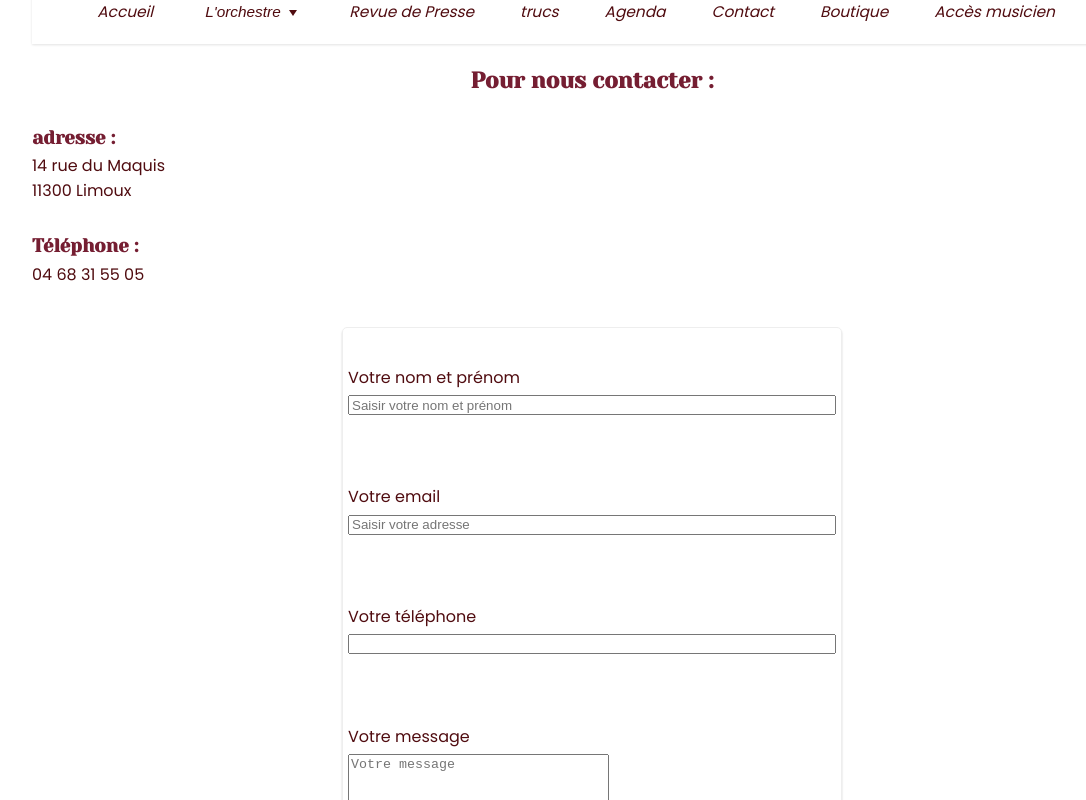
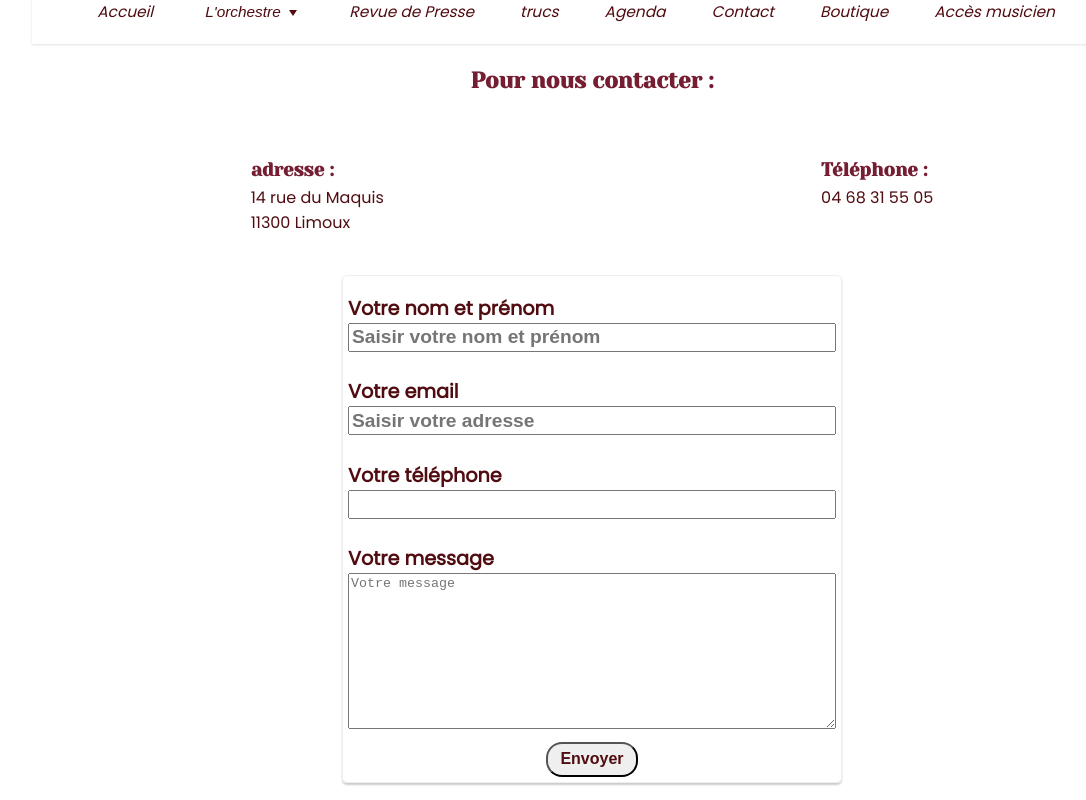
Before and after one commit to ArmandineLDev/lyre-limoux, a Next.js app in the folder client/: page /contact in a window 1280 px wide. Shown: the part 180-980 px from the top of the page, without its empty margins (48-1134 px from the left). Built offline with nearby package versions, Linux system fonts and the light colour scheme.

Commit message:
End of contact form

```diff
--- a/client/components/ContactForm/ContactForm.module.css
+++ b/client/components/ContactForm/ContactForm.module.css
@@ -12,17 +12,34 @@
   box-shadow: 0 2px 2px #ccc;
 }
 .formGroup {
-  margin: 2em;
+  margin: 0.8em;
   width: 100%;
+}
+.formGroup input,
+.formGroup label {
+  font-size: 1.2em;
+  font-weight: bold;
 }
 
 .formControl,
 .formTextarea {
   display: block;
-  margin: 0.4em 0;
+  width: 100%;
 }
 
 .formControl {
   width: 100%;
   height: 1.5em;
 }
+
+.error {
+  color: red;
+  font-size: 1em;
+}
+
+.button {
+  font-size: 1em;
+  padding: 0.4em 0.8em;
+  font-weight: bold;
+  border-radius: 1em;
+}
--- a/client/components/ContactForm/index.js
+++ b/client/components/ContactForm/index.js
@@ -1,25 +1,42 @@
 import { useState } from "react";
 import { useForm } from "react-hook-form";
+import emailjs from "@emailjs/browser";
 
 import classes from "./ContactForm.module.css";
+import { useRouter } from "next/router";
 
 const ContactForm = () => {
+  const router = useRouter();
   const {
     register,
     reset,
-    handleSubmit,
     formState: { errors },
-    getValues,
   } = useForm({ mode: "onChange", criteriaMode: "all" });
 
-  const registerHandler = (datas) => {
-    console.log(datas);
-    reset();
+  const sendEmail = (e) => {
+    e.preventDefault();
+    console.log("e", e.target);
+
+    emailjs
+      .sendForm(
+        process.env.EMAIL_SERVICE,
+        process.env.EMAIL_TEMPLATE,
+        e.target,
+        process.env.EMAIL_USER
+      )
+      .then(
+        (result) => {
+          console.log(result.text);
+        },
+        (error) => {
+          console.log(error.text);
+        }
+      );
   };
 
   return (
     <>
-      <form className={classes.form} onSubmit={handleSubmit(registerHandler)}>
+      <form className={classes.form} onSubmit={sendEmail}>
         <div className={classes.formGroup}>
           <label htmlFor="identiy">Votre nom et prénom</label>
           <input
@@ -30,7 +47,7 @@ const ContactForm = () => {
             className={classes.formControl}
             {...register("identity", { defaultValue: "", required: true })}
           />
-          <span className="error">
+          <span className={classes.error}>
             {errors.identity?.type === "required" &&
               "Merci de préciser vos noms et prénoms"}
           </span>
@@ -82,7 +99,9 @@ const ContactForm = () => {
             <span className="error">{errors.comment?.message}</span>
           )}
         </div>
-        <button type="submit">Envoyer</button>
+        <button className={classes.button} type="submit">
+          Envoyer
+        </button>
       </form>
     </>
   );
--- a/client/next.config.js
+++ b/client/next.config.js
@@ -2,6 +2,11 @@
 const nextConfig = {
   reactStrictMode: true,
   swcMinify: true,
-}
+  env: {
+    EMAIL_SERVICE: "lyli_15j1xmg",
+    EMAIL_TEMPLATE: "template_4mh0g0y",
+    EMAIL_USER: "user_NMBxt5fbchpG91jByjl60",
+  },
+};
 
-module.exports = nextConfig
+module.exports = nextConfig;
--- a/client/package.json
+++ b/client/package.json
@@ -9,6 +9,7 @@
     "lint": "next lint"
   },
   "dependencies": {
+    "@emailjs/browser": "^3.9.1",
     "next": "12.2.5",
     "react": "18.2.0",
     "react-dom": "18.2.0",
--- a/client/pages/contact/contact.module.css
+++ b/client/pages/contact/contact.module.css
@@ -9,3 +9,8 @@
 .contactPart {
   margin-top: 2em;
 }
+
+.contactInfo {
+  display: flex;
+  justify-content: space-around;
+}
--- a/client/pages/contact/index.js
+++ b/client/pages/contact/index.js
@@ -1,5 +1,4 @@
 import React, { useState } from "react";
-import { useForm } from "react-hook-form";
 import ContactForm from "../../components/ContactForm";
 import classes from "./contact.module.css";
 
@@ -8,6 +7,7 @@ const Contact = () => {
     <>
       <div className={classes.addressPhone}>
         <h2>Pour nous contacter :</h2>
+        <div className={classes.contactInfo}>
           <div className={classes.contactPart}>
             <h3 className={classes.h3}>adresse :</h3>
             <p>14 rue du Maquis</p>
@@ -18,6 +18,7 @@ const Contact = () => {
             <p>04 68 31 55 05</p>
           </div>
         </div>
+      </div>
       <ContactForm />
     </>
   );
```
Also changed, not shown: 1 other file (tests, documents, lock files or other folders). Lines whose indentation alone changed are shown as unchanged.
